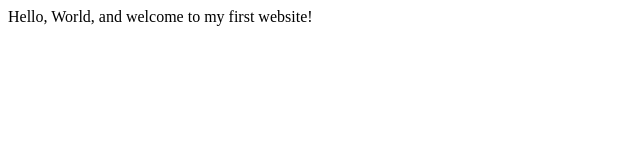
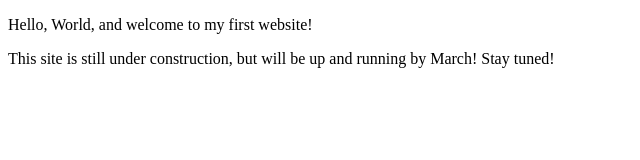
Before and after one commit to RichardsonEL/richardsonel.github.io, a plain HTML site: page index.html in a window 1280 px wide. Shown: the whole page, without its empty margins (0-640 px from the left). Drawn offline with Linux system fonts and the light colour scheme.

Commit message:
Skills Check 1 Update
Updated index.html with an author credit, updated page title, and new text paragraph.

```diff
--- a/index.html
+++ b/index.html
@@ -1,11 +1,20 @@
 <!DOCTYPE html>
 <html lang="en">
+
     <head>
         <meta charset="utf-8">
         <meta name="viewport" content="width=device-width, initial-scale=1.0">
-        <title>My First Website</title>
+        <meta name="author" content="Eland Richardson">
+        <title>Eland Richardson - Student Web Developer</title>
     </head>
+
     <body>
-       Hello, World, and welcome to my first website!
+        <p>
+            Hello, World, and welcome to my first website!
+        </p>
+        <p>
+            This site is still under construction, but will be up and running by March! Stay tuned!
+        </p>
     </body>
+
 </html>
```
